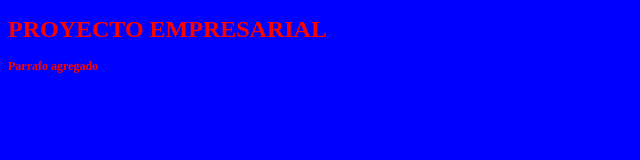
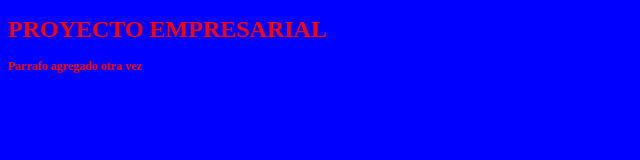
Before and after one commit to Antonio6GM/CursoGit, a plain HTML site: page index.html in a window 1280 px wide. Shown: the full height of the page, 0-640 px from the left. Drawn offline with Linux system fonts and the light colour scheme.

Commit message:
Update index.html

```diff
--- a/index.html
+++ b/index.html
@@ -6,7 +6,7 @@
 	</head>
 	<body>
 	<h1>PROYECTO EMPRESARIAL</h1>
-		<p>Parrafo agregado</p>
+		<p>Parrafo agregado otra vez</p>
 
 
 	</body>
```
